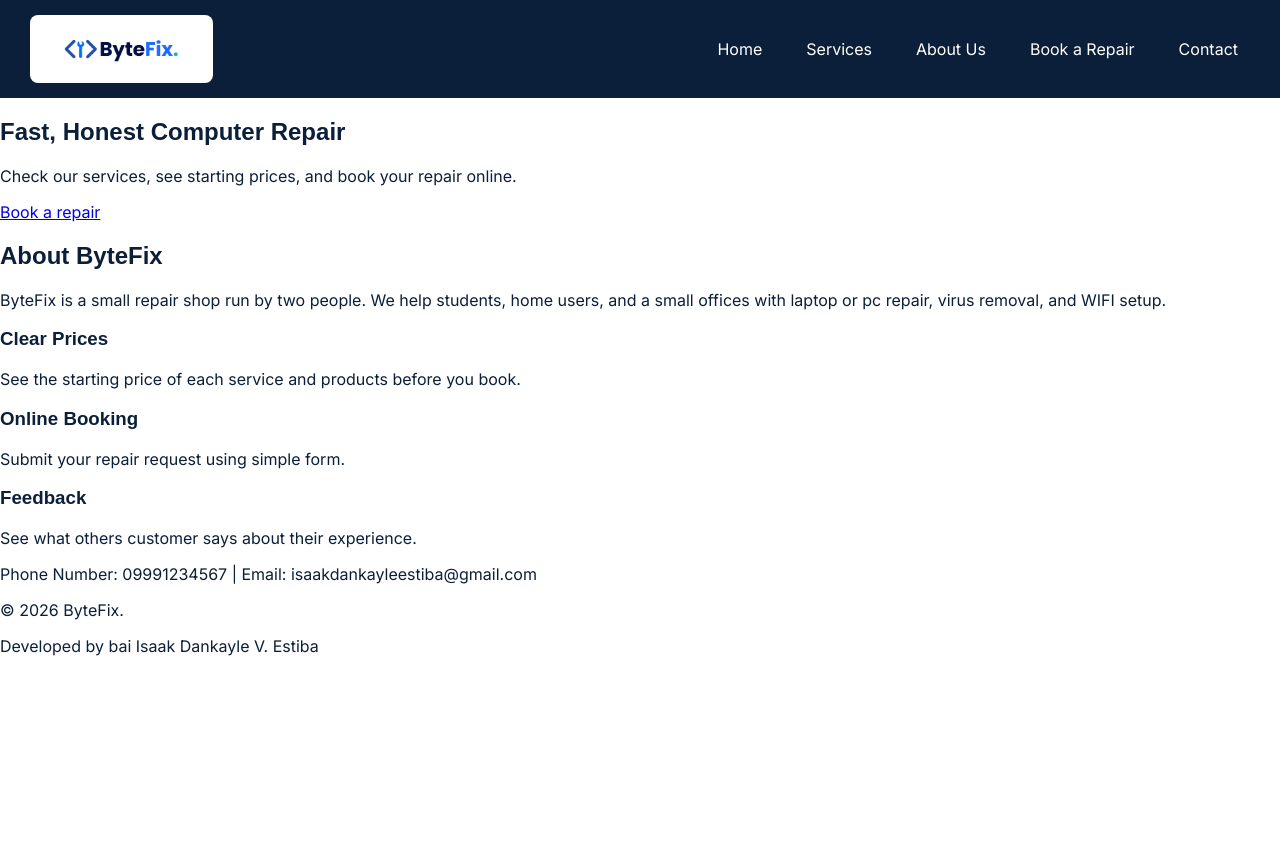
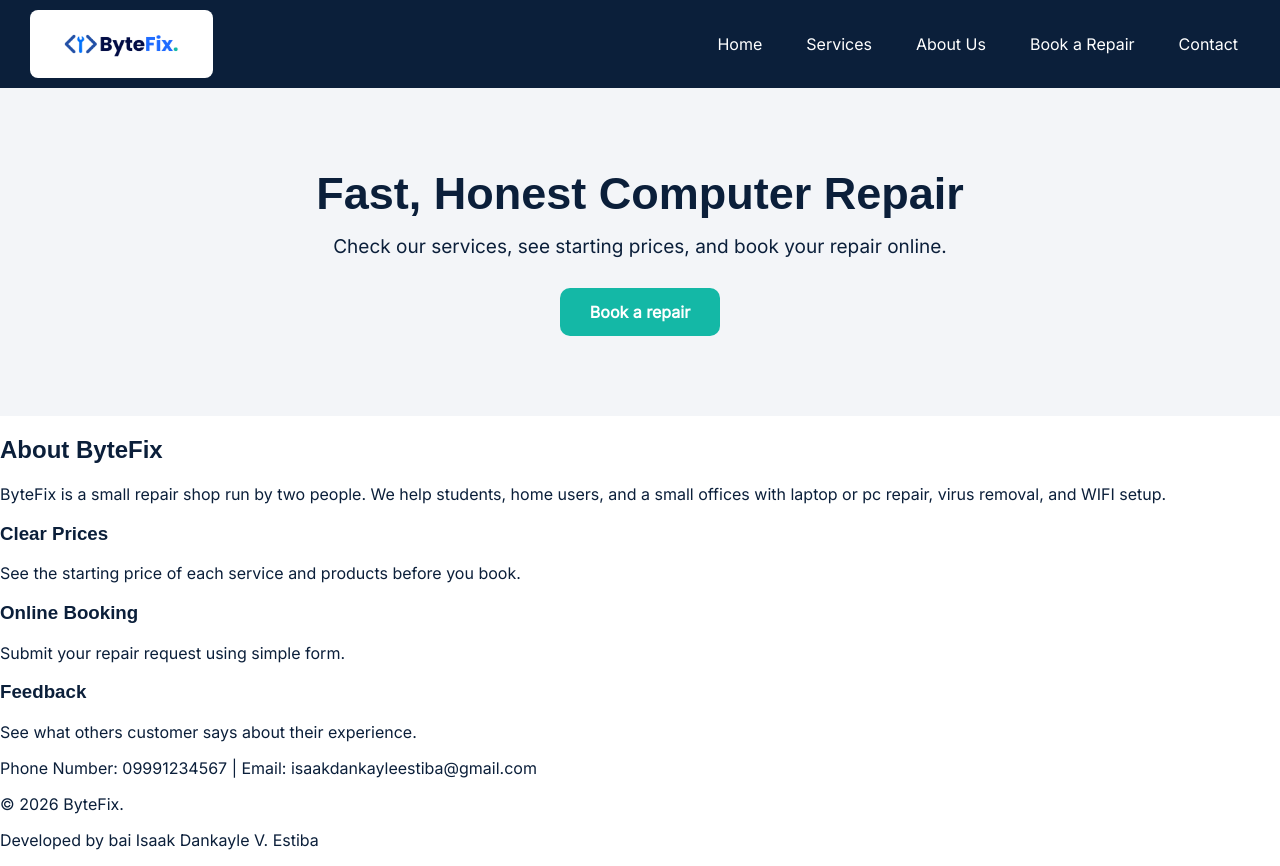
Before and after one commit to isaakdankayleestiba-hub/Estiba-website, a plain HTML site: page index.html in a window 1280 px wide. Before the commit the page ends 800 px from the top, so only its background shows below. Drawn offline with Linux system fonts and the light colour scheme.

Commit message:
add style on hero section, font size, bg and a button with a hover

```diff
--- a/css/style.css
+++ b/css/style.css
@@ -1,3 +1,15 @@
+/* Color Palette
+Deep navy: #0B1F3A
+Electric blue: #1E6BFF
+teal: #14B8A6
+light gray: #F3F5F8
+white: #FFFFFF
+
+
+*/
+
+
+
 body {
     font-family: 'Inter', sans-serif;
     color: #0B1F3A;
@@ -19,7 +31,7 @@ h1, h2, h3 {
 
 header {
     background-color: #0B1F3A;
-    padding: 15px 30px;
+    padding: 10px 30px;
     display: flex;
     justify-content: space-between;
     align-items: center;
@@ -33,10 +45,41 @@ nav {
 nav a {
     color: #FFFFFF;
     text-decoration: none;
-    padding:  8px 12px
+    padding:  5px 12px
 }
 
 nav a:hover {
     color: #14B8A6;
 
 }
+
+#hero {
+    background-color: #F3F5F8;
+    text-align: center;
+    padding: 80px 20px;
+
+}
+
+#hero h1 {
+    font-size: 45px;
+    margin: 0 0 15px 0;
+}
+
+#hero p {
+    font-size: 19px;
+    margin: 1px 1px 30px 1px;
+}
+
+.button {
+    display: inline-block;
+    background-color:#14B8A6;
+    color:#FFFFFF;
+    text-decoration: none;
+    font-weight: 800;
+    padding: 14px 30px;
+    border-radius: 10px;
+}
+
+.button:hover {
+    background-color: #0B1F3A;
+}
```
